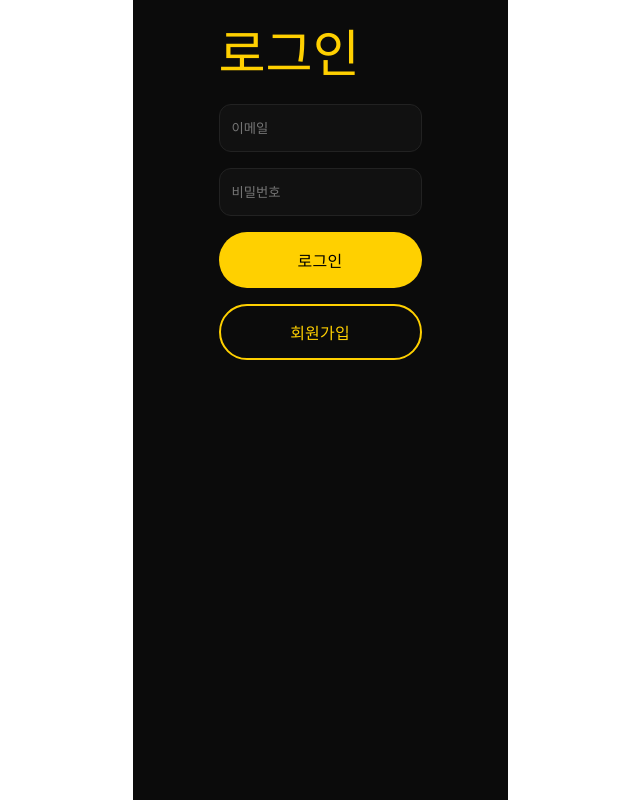
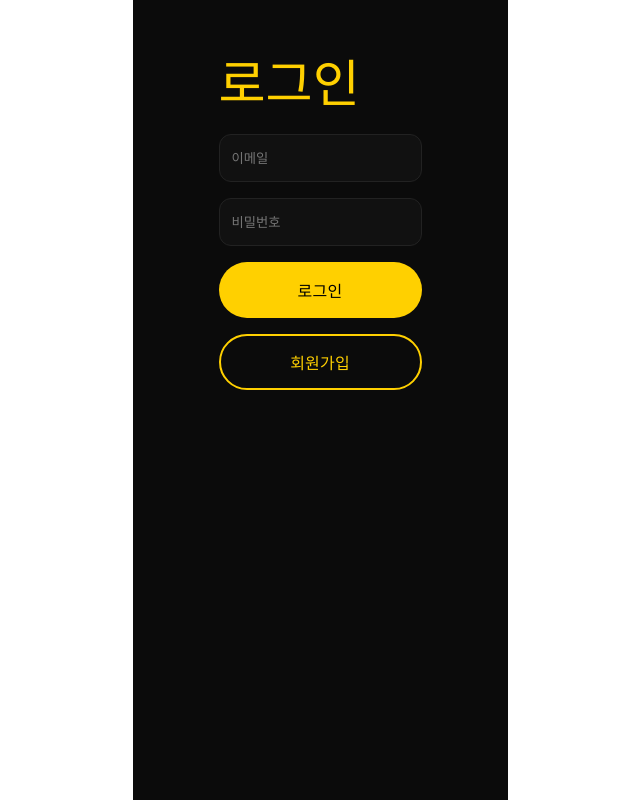
Before and after one commit to T4-CookMate/Frontend, a React (Vite) app: page /login in a window 1280 px wide. Shown: the whole page, without its empty margins (320-960 px from the left). Built offline with nearby package versions, Linux system fonts and the light colour scheme.

Commit message:
refactor: AppLayout 구조 개선 및 스타일 조정

```diff
--- a/src/components/layout/AppLayout.tsx
+++ b/src/components/layout/AppLayout.tsx
@@ -6,6 +6,7 @@ const Layout = styled.div`
     width: 375px;
     margin: 0 auto;               /* 화면 가운데 정렬 */
     min-height: 100vh;
+    padding-top: max(30px, env(safe-area-inset-top));
     background: ${({ theme }) => theme.color.bg};
     color: ${({ theme }) => theme.color.text};
     display: flex;
```
